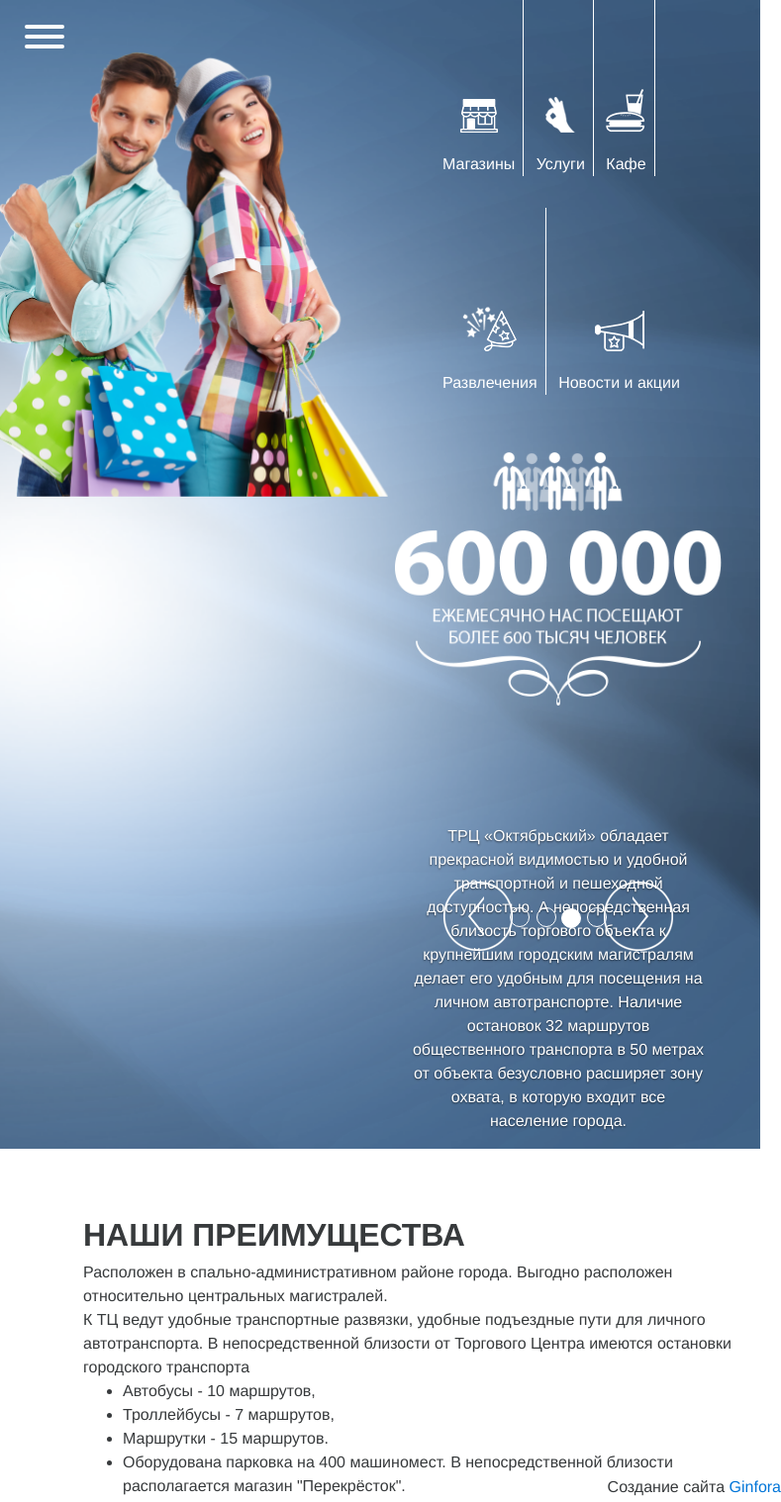
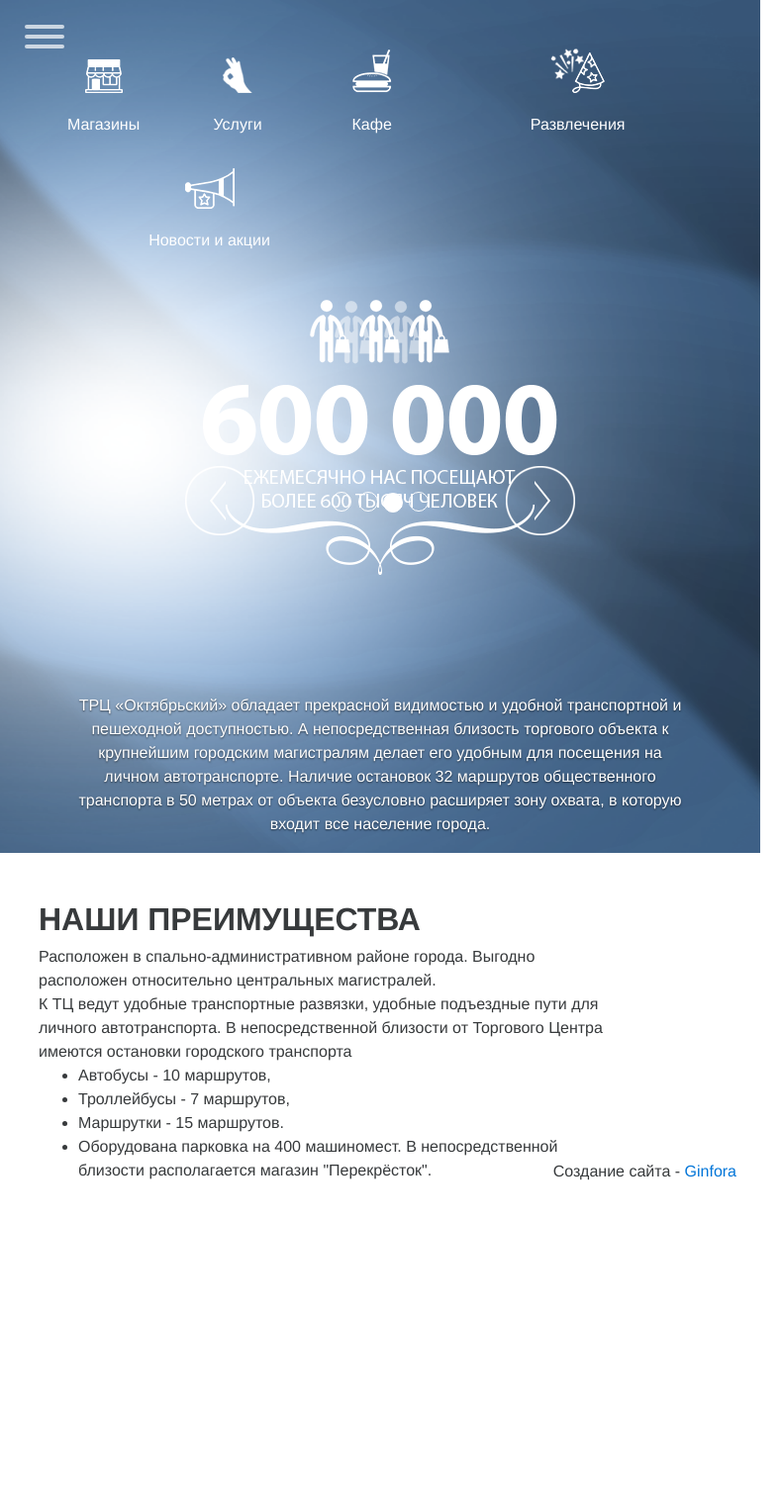
Before and after one commit to missi2402/G_TestCase, a plain HTML site: page index.html in a window 768 px wide. Shown: the whole page at 99% size, 789 px wide, since content can reach past the window. After the commit the page ends 1261 px from the top, so only its background shows below. Drawn offline with nearby package versions, Linux system fonts and the light colour scheme.

Commit message:
Added media for all page. Changed styles, favicon.ico and README.md.

```diff
--- a/css/style.css
+++ b/css/style.css
@@ -11,6 +11,9 @@ body, html { font-size: 100%; padding: 0; margin: 0;}
 	box-sizing: border-box;
 }
 /* General styles for all menus */
+#showLeftPush{
+	z-index: 1000;
+}
 .cbp-spmenu {
 	background: #4e8998;
 	position: fixed;
@@ -19,7 +22,7 @@ body, html { font-size: 100%; padding: 0; margin: 0;}
 	text-transform: uppercase;
 }
 .cbp-spmenu a:first-of-type > img{
-	padding: 2.5em 0;
+	padding: 4.5em 0;
 }
 .cbp-spmenu div.nav > a {
 	display: block;
@@ -37,7 +40,7 @@ body, html { font-size: 100%; padding: 0; margin: 0;}
 }
 .cbp-spmenu input {
 	display: block;
-    margin: 2em auto;
+    margin: 1em auto;
     background: #264c56;
     text-transform: uppercase;
     padding: 5px 20px 5px 5px;
@@ -51,8 +54,8 @@ body, html { font-size: 100%; padding: 0; margin: 0;}
 .contacts, .contacts a, .contacts a:hover{
 	color: #b3d1d4;
 }
-.shedule img{
-	padding-top: 5px;
+.shedule img, .nav img{
+	padding: 10px;
 }
 .shedule img, .shedule p{
 	margin-bottom: 15px;
@@ -74,7 +77,7 @@ body, html { font-size: 100%; padding: 0; margin: 0;}
 	top: 0;
 	z-index: 1000;
 }
-.cbp-spmenu-vertical a {
+.cbp-spmenu-vertical a{
 	padding: 1em;
 }
 /* Vertical menu that slides from the left or right */
@@ -125,10 +128,9 @@ main{
    margin: 0 !important;
 }
 #peopleImg{
-	width: 125%;
     padding-top: 16%;
     position: relative;
-    left: -60px;
+    left: -200px;
 }
 ul.menuItem li{
 	display: inline-block;
@@ -156,11 +158,11 @@ ul.menuItem li a > img {
 	top: initial !important;
 	opacity: 1 !important;
 	background: none !important;
-	bottom: 200px !important;
+	bottom: 40% !important;
     width: 55% !important;
 }
 .carousel-indicators {
-    bottom: 200px !important;
+    bottom: 40% !important;
     left: 60% !important;
     width: 30% !important;
     margin-left: -25% !important;
@@ -174,8 +176,7 @@ ul.menuItem li a > img {
     margin: 0 auto !important;
 }
 .advantages{
-	margin-top: 70px;
-	margin-left: 45px;
+	margin: 50px 0;
 	background: #ffffff;
 }
 .advantages p{
@@ -184,14 +185,14 @@ ul.menuItem li a > img {
 .advantages h2{
 	font-weight: bold;
 }
-.advantages span{
+.advantages div.Ginfora{
 	position: absolute;
     right: 0;
     bottom: 0px;
-    margin: 15px 0px 15px 15px;
+    text-align: center;
 }
 /* Example media queries */
-@media screen and (max-width: 55.1875em){
+@media screen and (max-width: 768px){
 	.cbp-spmenu-horizontal {
 		font-size: 75%;
 		height: 110px;
@@ -202,20 +203,47 @@ ul.menuItem li a > img {
 	.cbp-spmenu-bottom {
 		bottom: -110px;
 	}
-}
-/*@media screen and (max-height: 26.375em){
-	.cbp-spmenu-vertical {
-		font-size: 90%;
-		width: 190px;
+	#peopleImg{
+		display: none;
 	}
-	.cbp-spmenu-left,
-	.cbp-spmenu-push-toleft {
-		left: -190px;
+	ul.menuItem li {
+    	width: 30%;
+    	padding: 0;
+    	top: 0px;
+    }
+    ul.menuItem li:last-of-type {
+    	width: 50%;
+    }
+     ul.menuItem li:nth-of-type(4) {
+    	width: 40%;
+    }
+    ul.menuItem li:not(:last-of-type){
+	    border-right: none;
 	}
-	.cbp-spmenu-right {
-		right: -190px;
+	ul.menuItem li a > img {
+		padding-top: 50px;
+		padding-bottom: 20px;
 	}
-	.cbp-spmenu-push-toright {
-		left: 190px;
+	ul.menuItem li:last-of-type a > img,ul.menuItem li:nth-of-type(4) a > img {
+		padding-top: 0px;
+		padding-bottom: 20px;
+	}
+	.carousel-control {
+		bottom: 16em !important;
+	}
+	.carousel-indicators {
+	    bottom: 20em !important;
 	}
 }
+@media screen and (min-width: 768px) and (max-width: 992px){
+	#peopleImg{
+		max-width: 100%;
+	    padding-top: 0;
+	    position: relative;
+	    left: 0;
+	}
+	ul.menuItem li {
+    	width: 19%;
+    	padding: 0;
+    }
+}
--- a/index.html
+++ b/index.html
@@ -9,7 +9,6 @@
 		<link href="css/hamburgers.min.css" rel="stylesheet">
 		<link href="css/bootstrap.min.css" rel="stylesheet">
 		<link rel="icon" type="image/vnd.microsoft.icon" href="img/favicon.ico">
-		<link rel="stylesheet" href="https://maxcdn.bootstrapcdn.com/font-awesome/4.6.1/css/font-awesome.min.css">
 	</head>
 	<body class="cbp-spmenu-push">
 		<nav class="cbp-spmenu cbp-spmenu-vertical cbp-spmenu-left" id="cbp-spmenu-s1">
@@ -57,11 +56,11 @@
 			</div>
 			<div class="container">
 				<div class="row">
-					<div class="col-lg-6 col-md-6">
+					<div class="col-lg-5 col-md-12" id="block1">
 						<img src="img/people.png" id="peopleImg" alt="Октябрский Торгово-развлекательный центр">
 					</div>
-					<div id="carousel-example-generic" class="carousel slide col-lg-6 col-md-6 col-sm-12 col-sm-12" data-ride="carousel">
-						<ul class="menuItem">
+					<div class="col-lg-7 col-md-12 col-sm-12 col-xs-12" id="block2">
+						<ul class="menuItem" style="padding-left: 0;">
 							<li>
 								<a href="#"><img src="img/menuItem1.png" alt="Магазины"><br />
 								Магазины</a>
@@ -83,6 +82,8 @@
 								Новости и акции</a>
 							</li>
 						</ul>
+					</div>
+					<div id="carousel-example-generic" class="carousel slide col-lg-6 col-md-12 col-sm-12 col-xs-12" data-ride="carousel">
 						<ol class="carousel-indicators">
 						    <li data-target="#carousel-example-generic" data-slide-to="0" class=""></li>
 						    <li data-target="#carousel-example-generic" data-slide-to="1" class="active"></li>
@@ -126,8 +127,8 @@
 			</div>
 		</main>
 		<div class="container">
-				<div class="row">
-					<div class="col-lg-12 col-md-12 col-sm-12 col-xs-12 advantages">
+				<div class="row advantages" style="position: relative;">
+					<div class="col-lg-10 col-md-10 col-sm-10 col-xs-10">
 						<h2>НАШИ ПРЕИМУЩЕСТВА</h2>
 						<p>Расположен в спально-административном районе города. Выгодно расположен относительно центральных магистралей.<br />
 						К ТЦ ведут удобные транспортные развязки, удобные подъездные пути для личного автотранспорта. В непосредственной близости от Торгового Центра имеются остановки городского транспорта <br />
@@ -138,12 +139,14 @@
 							<li>Оборудована парковка на 400 машиномест. В непосредственной близости располагается магазин "Перекрёсток".</li>
 						</ul>
 						</p>
-						<span>Создание сайта <a href="#">Ginfora</a></span>
+					</div>
+					<div class="col-lg-2 col-md-12 col-sm-12 col-xs-12" style="position: absolute; bottom: 15px; right: 0;">
+						<div class="Ginfora">Создание сайта - <a href="#">Ginfora</a></div>
 					</div>
 				</div>
 			</div>
 		</main>
-	<script src="https://ajax.googleapis.com/ajax/libs/jquery/2.1.4/jquery.min.js"></script>
+	<script src="https://code.jquery.com/jquery-2.2.4.min.js"   integrity="sha256-BbhdlvQf/xTY9gja0Dq3HiwQF8LaCRTXxZKRutelT44="   crossorigin="anonymous"></script>
 	<script src="js/tether.min.js"></script>
 	<script src="js/bootstrap.min.js"></script>
 	<script src="js/classie.js"></script>
@@ -162,6 +165,20 @@
 		if( button !== 'showLeftPush' ) {
 			classie.toggle( showLeftPush, 'disabled' );
 		}
+	</script>
+	<script>
+		function windowSize(){
+		  if ($(window).width() < '992')
+		  {
+		    $('#block1').detach().insertAfter('#carousel-example-generic');
+		  }
+		  else
+		  {
+		  	$('#block1').detach().insertBefore('#block2');
+		  }
+		}
+		$(window).load(windowSize);
+		$(window).resize(windowSize);
 	</script>
 	<script>
 	/**
```
Also changed, not shown: img/favicon.ico, 1 other file.
